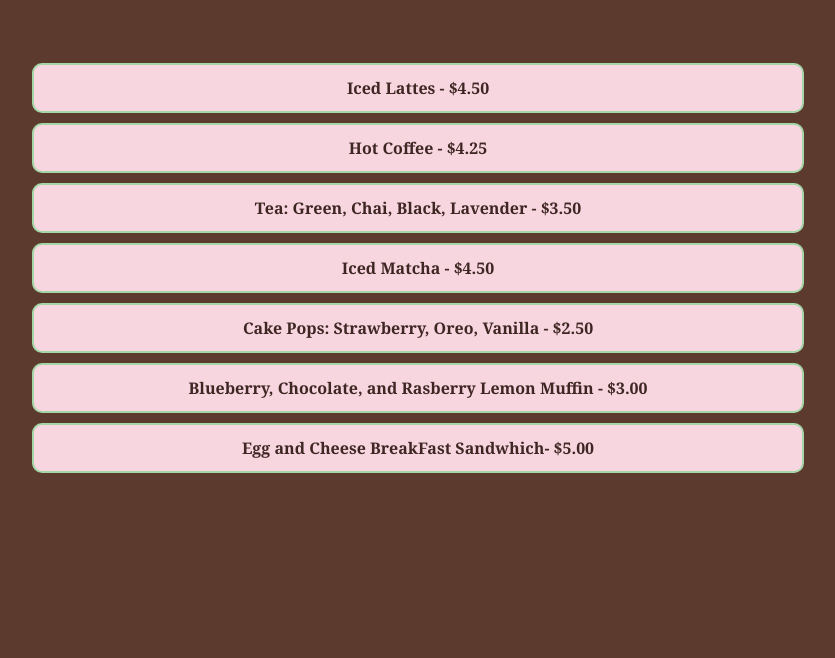
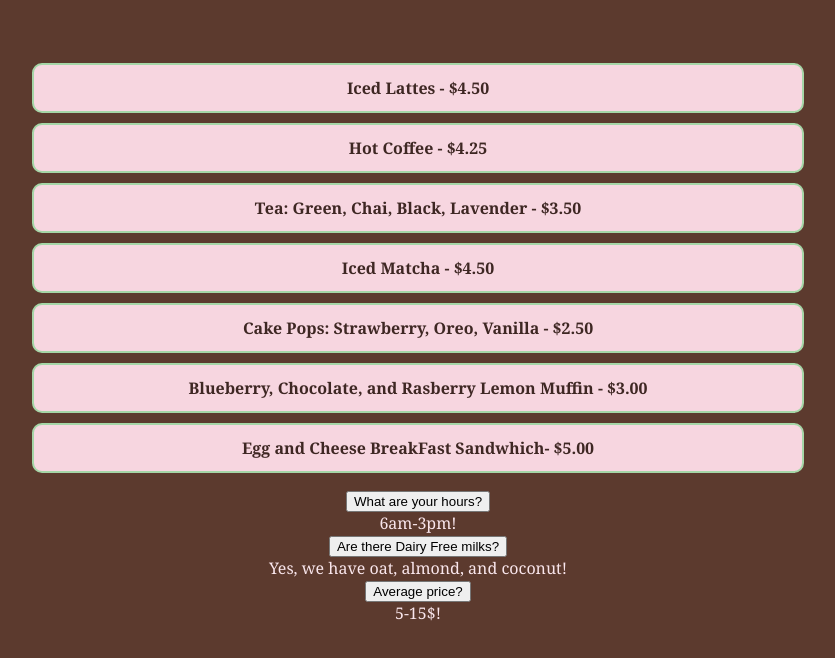
Before and after one commit to ceciliam1-design/cafemenu1, a plain HTML site: page index.html in a window 1280 px wide. Shown: the part 106-764 px from the top of the page, without its empty margins (222-1057 px from the left). Drawn offline with Linux system fonts and the light colour scheme.

Commit message:
Update index.html

```diff
--- a/index.html
+++ b/index.html
@@ -26,6 +26,15 @@
   <li>Egg and Cheese BreakFast Sandwhich- $5.00</li>
 </ul>
 </div>
-
+<div class="faq-item">
+  <button class="faq-question">What are your hours?</button>
+  <div class="faq-answer">6am-3pm!</div>
+  <div class="faq-item">
+  <button class="faq-question">Are there Dairy Free milks?</button>
+  <div class="faq-answer">Yes, we have oat, almond, and coconut!</div>
+    <div class="faq-item">
+  <button class="faq-question">Average price?</button>
+  <div class="faq-answer">5-15$!</div>
+</div>
 </body>
 </html>
```
